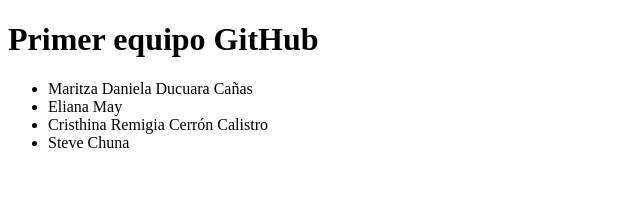
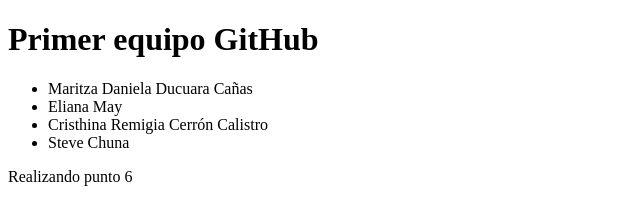
Before and after one commit to Amauta20/IAI-Ejercicios01, a plain HTML site: page index.html in a window 1280 px wide. Shown: the whole page, without its empty margins (0-640 px from the left). Drawn offline with Linux system fonts and the light colour scheme.

Commit message:
modificando index

```diff
--- a/index.html
+++ b/index.html
@@ -14,6 +14,6 @@
         <li>Cristhina Remigia Cerrón Calistro</li>
         <li>Steve Chuna</li>
     </ul>
-
+    <p>Realizando punto 6</p>
 </body>
 </html>
```
